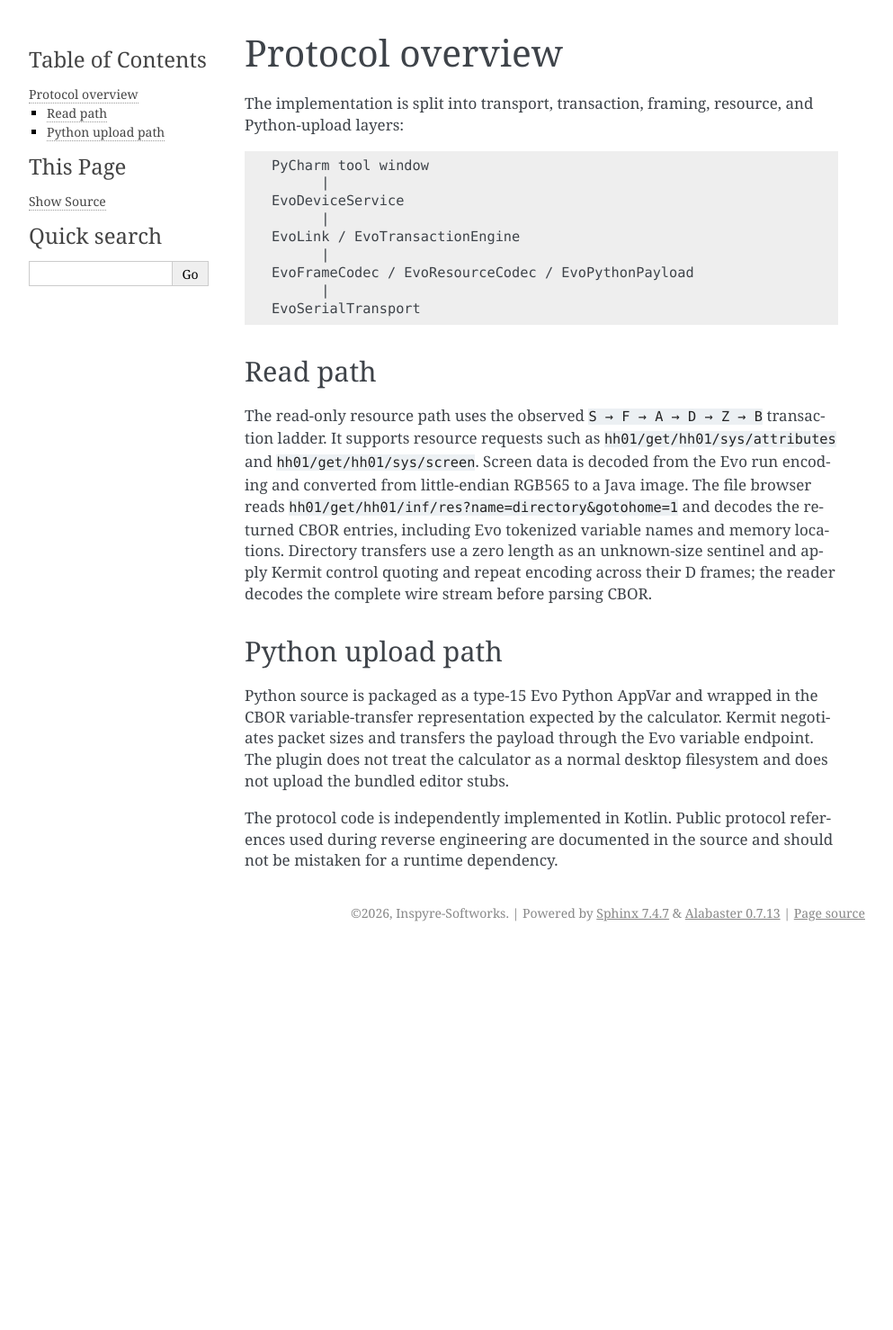
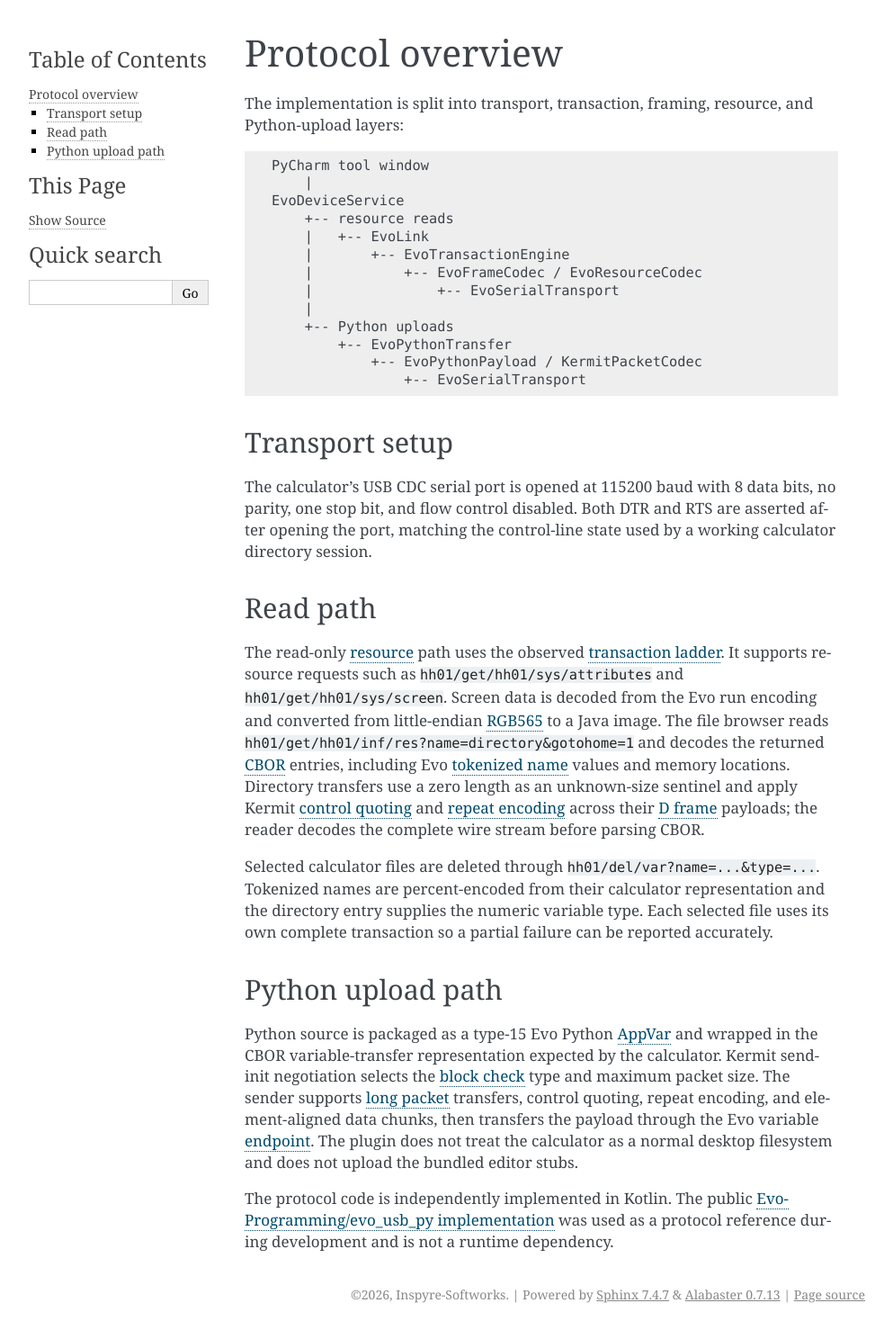
Before and after one commit to Inspyre-Softworks/ti84-evo-for-pycharm, a Sphinx documentation site: the page built from docs/protocol.rst, in a window 1280 px wide. Shown: the whole page at 90% size, without its empty margins (148-1141 px from the left). Built offline with Sphinx 7.4.7, drawn with Linux system fonts in a browser that asks for light colours; the version number could not be read and is left out; before the commit the page ends 1054 px from its top, so only the background shows below that.

Commit message:
Add selected file deletion and docs refresh
Replace the preliminary RAM-clear flow with confirmation-protected deletion of selected calculator files from the directory table, including per-file delete requests, partial-failure reporting via a dedicated exception, and UI updates to remove already deleted rows. Update the serial transport handshake to assert DTR/RTS on connect, add protocol tests for delete request encoding/transactions, and bump the project version to 0.2.8-SNAPSHOT. Refresh README/Sphinx docs and changelog to match current behavior, add a new glossary page, and wire it into the documentation index.

```diff
--- a/docs/conf.py
+++ b/docs/conf.py
@@ -7,7 +7,7 @@
 
 project = "TI-84 Evo for PyCharm"
 copyright = "2026, Inspyre-Softworks"
-author = "Inspyre-Softworks"
+author = "Taylor B. | Inspyre-Softworks"
 release = (ROOT / "VERSION").read_text(encoding="utf-8").strip()
 
 extensions = ["sphinx.ext.napoleon"]
--- a/docs/protocol.rst
+++ b/docs/protocol.rst
@@ -7,38 +7,61 @@
 .. code-block:: text
 
    PyCharm tool window
-         |
+       |
    EvoDeviceService
-         |
-   EvoLink / EvoTransactionEngine
-         |
-   EvoFrameCodec / EvoResourceCodec / EvoPythonPayload
-         |
-   EvoSerialTransport
+       +-- resource reads
+       |   +-- EvoLink
+       |       +-- EvoTransactionEngine
+       |           +-- EvoFrameCodec / EvoResourceCodec
+       |               +-- EvoSerialTransport
+       |
+       +-- Python uploads
+           +-- EvoPythonTransfer
+               +-- EvoPythonPayload / KermitPacketCodec
+                   +-- EvoSerialTransport
+
+Transport setup
+---------------
+
+The calculator's USB CDC serial port is opened at 115200 baud with 8 data
+bits, no parity, one stop bit, and flow control disabled. Both DTR and RTS are
+asserted after opening the port, matching the control-line state used by a
+working calculator directory session.
 
 Read path
 ---------
 
-The read-only resource path uses the observed ``S → F → A → D → Z → B``
-transaction ladder. It supports resource requests such as
+The read-only :term:`resource` path uses the observed
+:term:`transaction ladder`. It supports resource requests such as
 ``hh01/get/hh01/sys/attributes`` and ``hh01/get/hh01/sys/screen``. Screen data is
-decoded from the Evo run encoding and converted from little-endian RGB565 to
-a Java image. The file browser reads
+decoded from the Evo run encoding and converted from little-endian
+:term:`RGB565` to a Java image. The file browser reads
 ``hh01/get/hh01/inf/res?name=directory&gotohome=1`` and decodes the returned
-CBOR entries, including Evo tokenized variable names and memory locations.
-Directory transfers use a zero length as an unknown-size sentinel and apply
-Kermit control quoting and repeat encoding across their D frames; the reader
-decodes the complete wire stream before parsing CBOR.
+:term:`CBOR` entries, including Evo :term:`tokenized name` values and memory
+locations. Directory transfers use a zero length as an unknown-size sentinel
+and apply Kermit :term:`control quoting` and :term:`repeat encoding` across
+their :term:`D frame` payloads; the reader decodes the complete wire stream
+before parsing CBOR.
+
+Selected calculator files are deleted through
+``hh01/del/var?name=...&type=...``. Tokenized names are percent-encoded from
+their calculator representation and the directory entry supplies the numeric
+variable type. Each selected file uses its own complete transaction so a
+partial failure can be reported accurately.
 
 Python upload path
 ------------------
 
-Python source is packaged as a type-15 Evo Python AppVar and wrapped in the
-CBOR variable-transfer representation expected by the calculator. Kermit
-negotiates packet sizes and transfers the payload through the Evo variable
-endpoint. The plugin does not treat the calculator as a normal desktop
-filesystem and does not upload the bundled editor stubs.
+Python source is packaged as a type-15 Evo Python :term:`AppVar` and wrapped in
+the CBOR variable-transfer representation expected by the calculator. Kermit
+send-init negotiation selects the :term:`block check` type and maximum packet
+size. The sender supports :term:`long packet` transfers, control quoting,
+repeat encoding, and element-aligned data chunks, then transfers the payload
+through the Evo variable :term:`endpoint`. The plugin does not treat the
+calculator as a normal desktop filesystem and does not upload the bundled
+editor stubs.
 
-The protocol code is independently implemented in Kotlin. Public protocol
-references used during reverse engineering are documented in the source and
-should not be mistaken for a runtime dependency.
+The protocol code is independently implemented in Kotlin. The public
+`Evo-Programming/evo_usb_py implementation
+<https://github.com/Evo-Programming/evo_usb_py>`_ was used as a protocol
+reference during development and is not a runtime dependency.
```
Also changed, not shown: CHANGELOG.md (+15 -4 lines), README.md (+61 -46 lines), docs/development.rst (+23 -7 lines), docs/glossary.rst (added, +135 -0 lines), docs/guide.rst (+50 -15 lines), docs/index.rst (+8 -2 lines), 7 other files.
